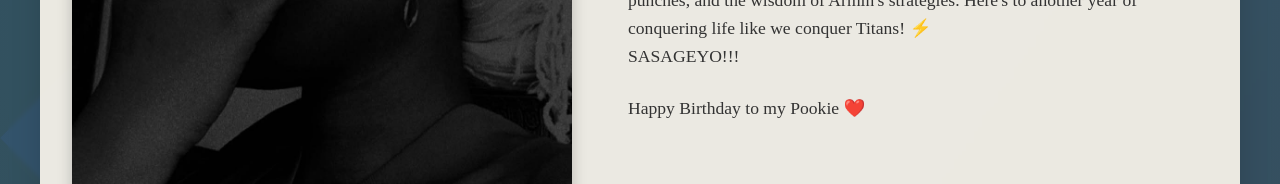
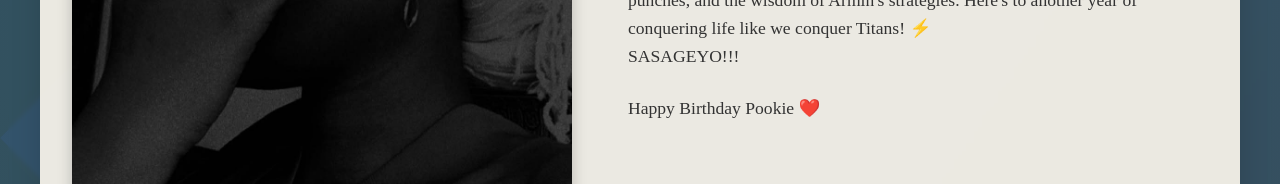
Before and after one commit to Chu-rill/thuraya, a plain HTML site: page index.html in a window 1280 px wide. Shown: the part 857-1041 px from the top of the page. Drawn offline with Linux system fonts and the light colour scheme.

Commit message:
changed a message

```diff
--- a/index.html
+++ b/index.html
@@ -105,7 +105,7 @@
             another year of conquering life like we conquer Titans! ⚡<br />
             SASAGEYO!!!
           </p>
-          <p>Happy Birthday to my Pookie ❤️</p>
+          <p>Happy Birthday Pookie ❤️</p>
         </div>
       </section>
 
```
